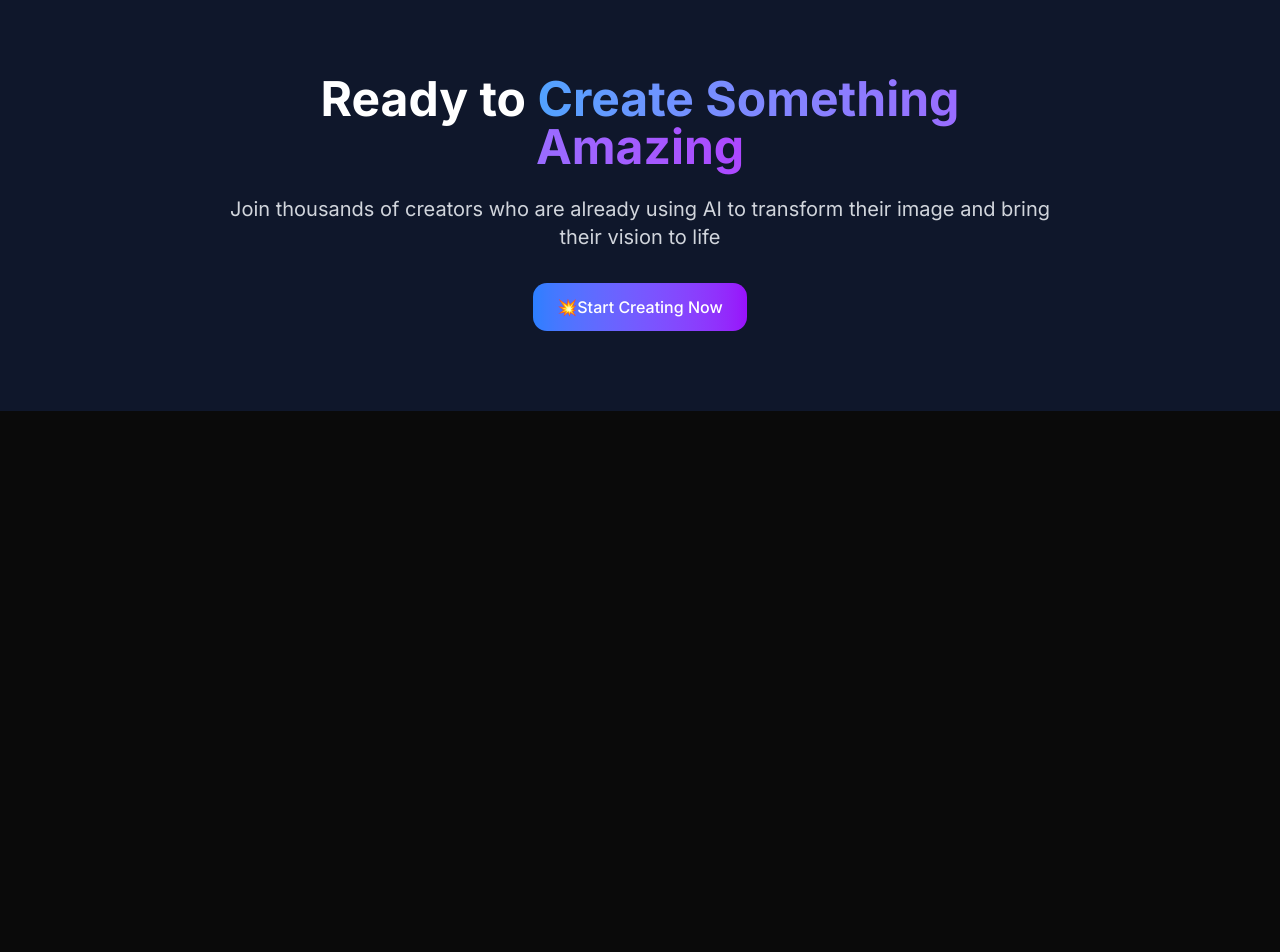
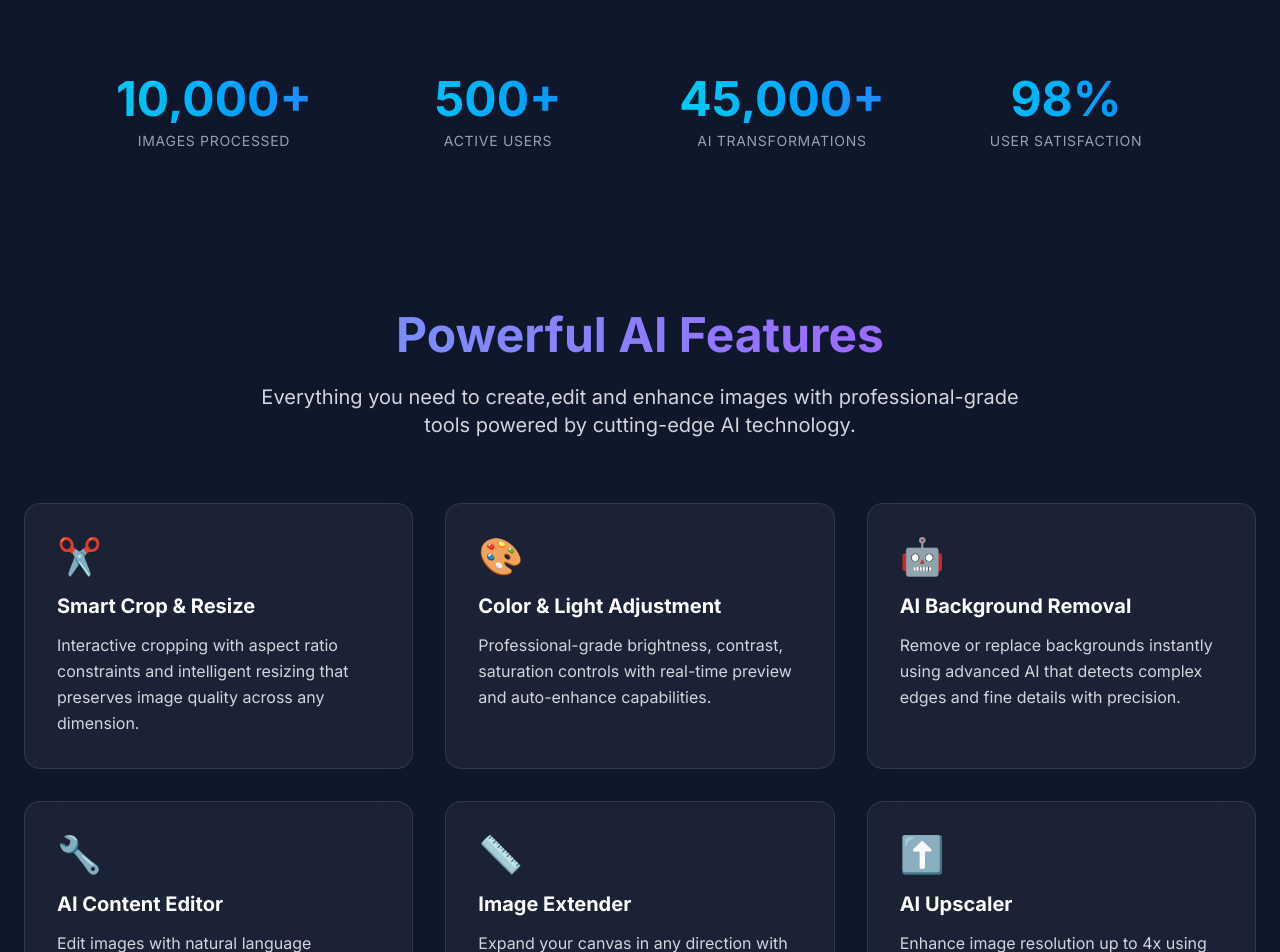
Before and after one commit to aryanthor8055/Chromatic-Canvas, a Next.js app: page / in a window 1280 px wide. Shown: the part 1080-2032 px from the top of the page. Before the commit the page ends 1491 px from the top, so only its background shows below. Built offline with nearby package versions, Linux system fonts and the light colour scheme; no server answers.

Commit message:
Created Stats and Features Section,Add Intersection observer for feature cards

```diff
--- a/app/page.jsx
+++ b/app/page.jsx
@@ -1,14 +1,38 @@
+import FeaturesSection from "@/components/features";
 import HeroSection from "@/components/hero";
 import { Button } from "@/components/ui/button";
 import Link from "next/link";
 
 export default function Home() {
+  const stats=[
+    {label:"Images Processed",value:10000,suffix:"+"},
+    {label:"Active Users",value:500,suffix:"+"},
+    {label:"AI Transformations",value:45000,suffix:"+"},
+    {label:"User Satisfaction",value:98,suffix:"%"},
+  ]
   return (
    <div className="pt-36">
     {/* Hero */}
     <HeroSection/>
     {/* Stats */}
+    <section className="py-20">
+      <div className="max-w-6xl mx-auto px-6">
+        <div className="grid grid-cols-2 lg:grid-cols-4 gap-8">
+
+        {stats.map((stat,index)=>{
+          return <div key={index} className="text-center">
+            <div className="text-4xl lg:text-5xl font-bold mb-2 bg-gradient-to-r from-cyan-400 to-blue-500 bg-clip-text text-transparent">
+              {stat.value.toLocaleString()}
+              {stat.suffix}
+            </div>
+            <div className="text-gray-400 uppercase tracking-wider text-sm">{stat.label}</div>
+          </div>
+        })}
+        </div>
+      </div>
+    </section>
     {/* features */}
+    <FeaturesSection/>
     {/* pricing */}
     <section className="py-20 text-center">
       <div className="max-w-4xl mx-auto px-6">
@@ -18,7 +42,7 @@
       </div>
       <Link href='/dashboard'>
       <Button variant="primary" size="xl">
-      💥Start Creating Now
+      💥 Start Creating Now
       </Button>
       </Link>
     </section>
--- /dev/null
+++ b/components/features.jsx
@@ -0,0 +1,88 @@
+'use client'
+import useInterfaceObserver from '@/hooks/use-intersection-observer'
+import React, { useState } from 'react'
+
+
+const FeatureCard = ({icon,title,description,delay=0}) => {
+    const [ref,isVisible]= useInterfaceObserver()
+    const [isHovered,setIsHovered]=useState(false)
+  return (
+    <div ref={ref} className={`backdrop-blur-lg bg-white/5 border border-white/10 rounded-2xl p-8 transition-all duration-700 cursor-pointer ${isVisible?"opacity-100 translate-y-0":"opacity-0 translate-y-10"} ${isHovered?"transform scale-105 rotate-1 shadow-2xl":""}`}
+    style={{transitionDelay:`${delay}ms`}}
+    onMouseEnter={()=>setIsHovered(true)}
+    onMouseLeave={()=>setIsHovered(false)}
+    >
+        <div className='text-4xl mb-4'>{icon}</div>
+        <h3 className='text-xl font-bold text-white mb-3'>{title}</h3>
+        <p className='text-gray-300 leading-relaxed'>{description}</p>
+    </div>
+  )
+}
+
+const FeaturesSection = () => {
+const features = [
+    {
+      icon: "✂️",
+      title: "Smart Crop & Resize",
+      description:
+        "Interactive cropping with aspect ratio constraints and intelligent resizing that preserves image quality across any dimension.",
+    },
+    {
+      icon: "🎨",
+      title: "Color & Light Adjustment",
+      description:
+        "Professional-grade brightness, contrast, saturation controls with real-time preview and auto-enhance capabilities.",
+    },
+    {
+      icon: "🤖",
+      title: "AI Background Removal",
+      description:
+        "Remove or replace backgrounds instantly using advanced AI that detects complex edges and fine details with precision.",
+    },
+    {
+      icon: "🔧",
+      title: "AI Content Editor",
+      description:
+        "Edit images with natural language prompts. Remove objects, change elements, or add new content using generative AI.",
+    },
+    {
+      icon: "📏",
+      title: "Image Extender",
+      description:
+        "Expand your canvas in any direction with AI-powered generative fill that seamlessly blends new content with existing images.",
+    },
+    {
+      icon: "⬆️",
+      title: "AI Upscaler",
+      description:
+        "Enhance image resolution up to 4x using AI upscaling technology that preserves details and reduces artifacts.",
+    },
+  ];
+  return (
+    <section className='py-20' id='features'>
+        <div className='max-w-7xl mx-auto px-6'>
+            <div className='text-center mb-16'>
+                <h2 className='text-5xl font-bold bg-gradient-to-r from-blue-400 to-purple-500 bg-clip-text text-transparent mb-6'>Powerful AI Features</h2>
+
+                <p className='text-xl text-gray-300 max-w-3xl mx-auto'>
+                    Everything you need to create,edit and enhance images with professional-grade tools powered by cutting-edge AI technology.
+                </p>
+            </div>
+            <div className='grid md:grid-cols-2 lg:grid-cols-3 gap-8'>
+            {
+                features.map((feature,index)=>{
+                    return <FeatureCard key={index} {...feature} delay={index*100}/>
+                })
+            }
+            </div>
+        </div>
+    </section>
+  )
+}
+
+
+
+
+
+
+export default FeaturesSection
--- a/components/hero.jsx
+++ b/components/hero.jsx
@@ -54,7 +54,7 @@
                   <div className="w-3 h-3 bg-yellow-500 rounded-full"></div>
                   <div className="w-3 h-3 bg-green-500 rounded-full"></div>
                 </div>
-                <div className="text-gray-400 text-sm">Pixxel Pro</div>
+                <div className="text-gray-400 text-sm">Chromatic Canvas Pro</div>
               </div>
 
               <div className="grid grid-cols-4 gap-4 mb-6">
--- /dev/null
+++ b/hooks/use-intersection-observer.jsx
@@ -0,0 +1,18 @@
+'use client'
+import { useEffect, useRef, useState } from "react"
+
+
+const useInterfaceObserver = (threshold=0.1) => {
+    const [isVisible,setIsVisible]=useState(false)
+    const ref=useRef()
+    useEffect(()=>{
+       const observer= new IntersectionObserver(([entry])=>setIsVisible(entry.isIntersecting),{threshold})
+
+       if(ref.current) observer.observe(ref.current)
+        return()=>observer.disconnect()
+    },[threshold])
+
+    return [ref,isVisible]
+}
+
+export default useInterfaceObserver
```
